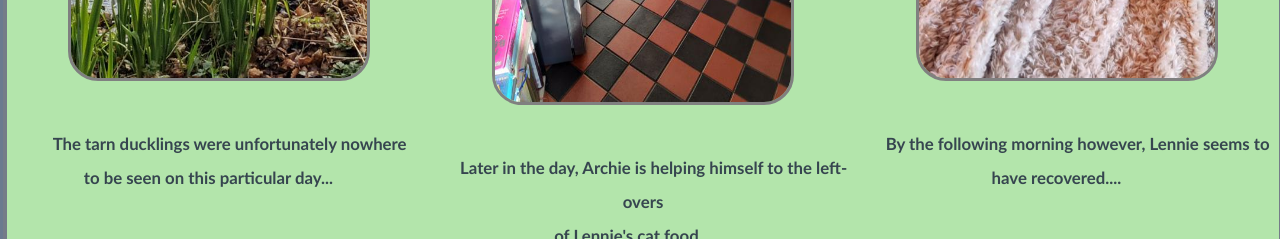
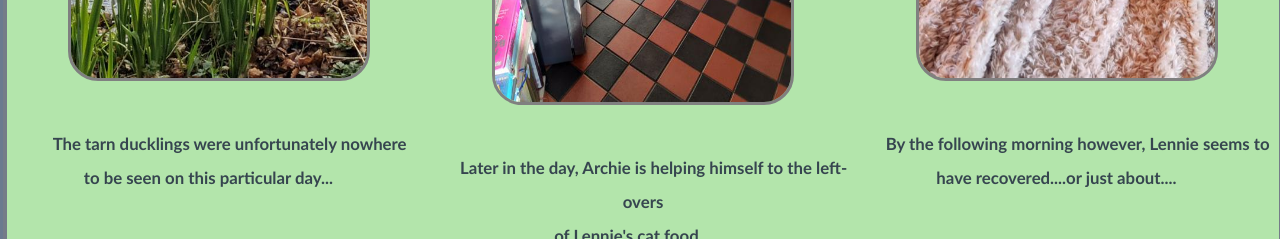
Before and after one commit to JillThomas799/thomasfamilyblog-2024-2025git, a React (Create React App) app: page /april2024 in a window 1280 px wide. Shown: the part 8860-9099 px from the top of the page. Built offline with nearby package versions, Linux system fonts and the light colour scheme.

Commit message:
Edits to 24.04.2024 blog

```diff
--- a/src/April2024.js
+++ b/src/April2024.js
@@ -496,7 +496,7 @@ export default function April2024() {
             </fig>
             <fig><section className = "blogPhoto" ><img src={ArchieCatFood} alt="" /><figcaptionApril><strong>Later in the day, Archie is helping himself to the left-overs <br/> of Lennie's cat food...</strong></figcaptionApril></section>
             </fig>
-            <fig><section className = "blogPhoto" ><img src={LennieArchie} alt="" /><figcaptionApril><strong>By the following morning however, Lennie seems to <br/> have recovered....</strong></figcaptionApril></section>
+            <fig><section className = "blogPhoto" ><img src={LennieArchie} alt="" /><figcaptionApril><strong>By the following morning however, Lennie seems to <br/> have recovered....or just about....</strong></figcaptionApril></section>
             </fig>
           </div>
 
@@ -657,9 +657,9 @@ and Section 7.2 deals with Aims and Objectives of the scheme.
           </div>
 
           <div className="blogPhotoDiv">
-          <fig><section className = "blogPhoto" ><img src={BernardForestHead24042024} alt="" /><figcaptionApril><strong>Bernard, with the Tindale Fells in the background</strong></figcaptionApril></section>
+          <fig><section className = "blogPhoto" ><img src={BernardForestHead24042024} alt="" /><figcaptionApril><strong>...Bernard, the other side of Forest Head, <br/> with the Tindale Fells in the background</strong></figcaptionApril></section>
             </fig>
-            <fig><section className = "blogPhoto" ><img src={Jill1BeyondForestHead24042024} alt="" /><figcaptionApril><strong>On a clear day like to day, there are amazing views across the Border Country...</strong></figcaptionApril></section>
+            <fig><section className = "blogPhoto" ><img src={Jill1BeyondForestHead24042024} alt="" /><figcaptionApril><strong>On a clear day like to day, there are amazing views from here across the Border Country...</strong></figcaptionApril></section>
             </fig>
             <fig><section className = "blogPhoto" ><img src={Jill2BeyondForestHead24042024} alt="" /><figcaptionApril><strong>...and out for miles into Scotland...</strong></figcaptionApril></section>
             </fig>
```
